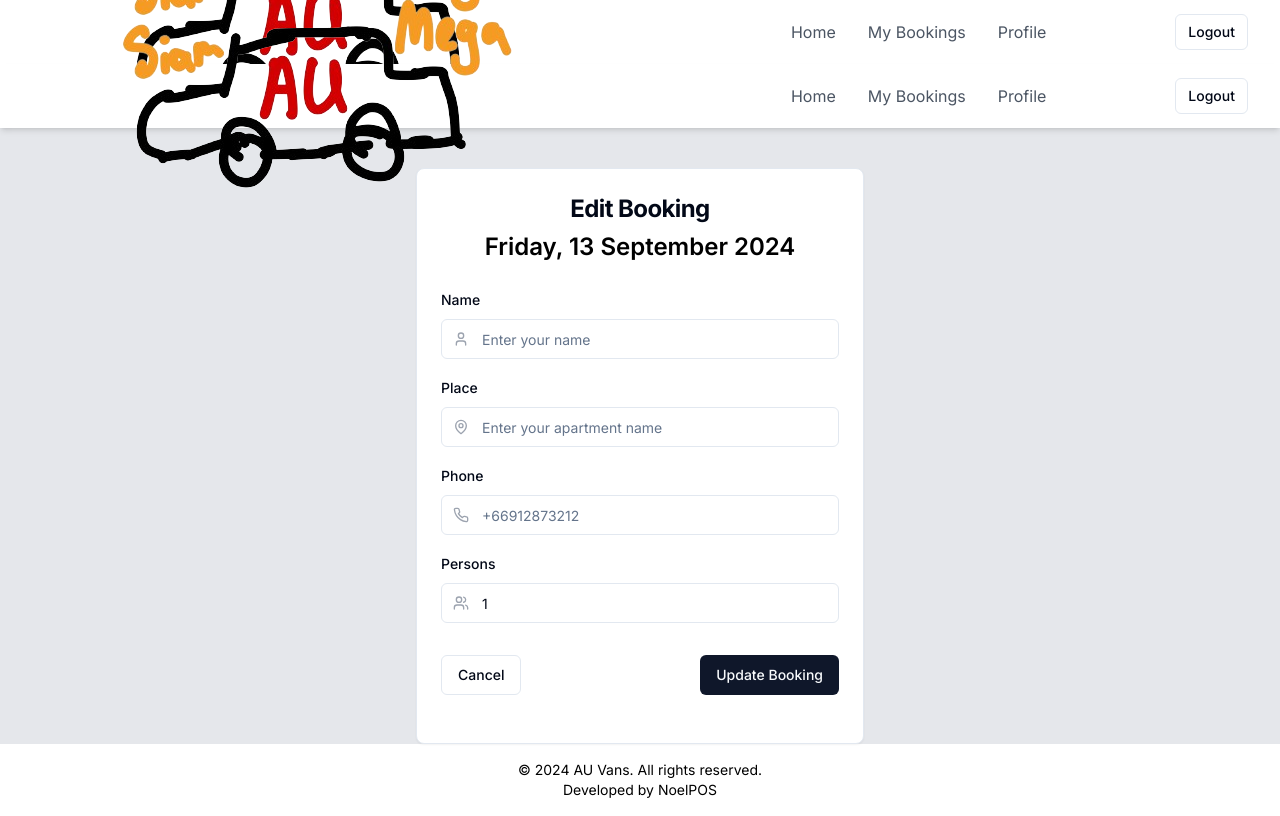
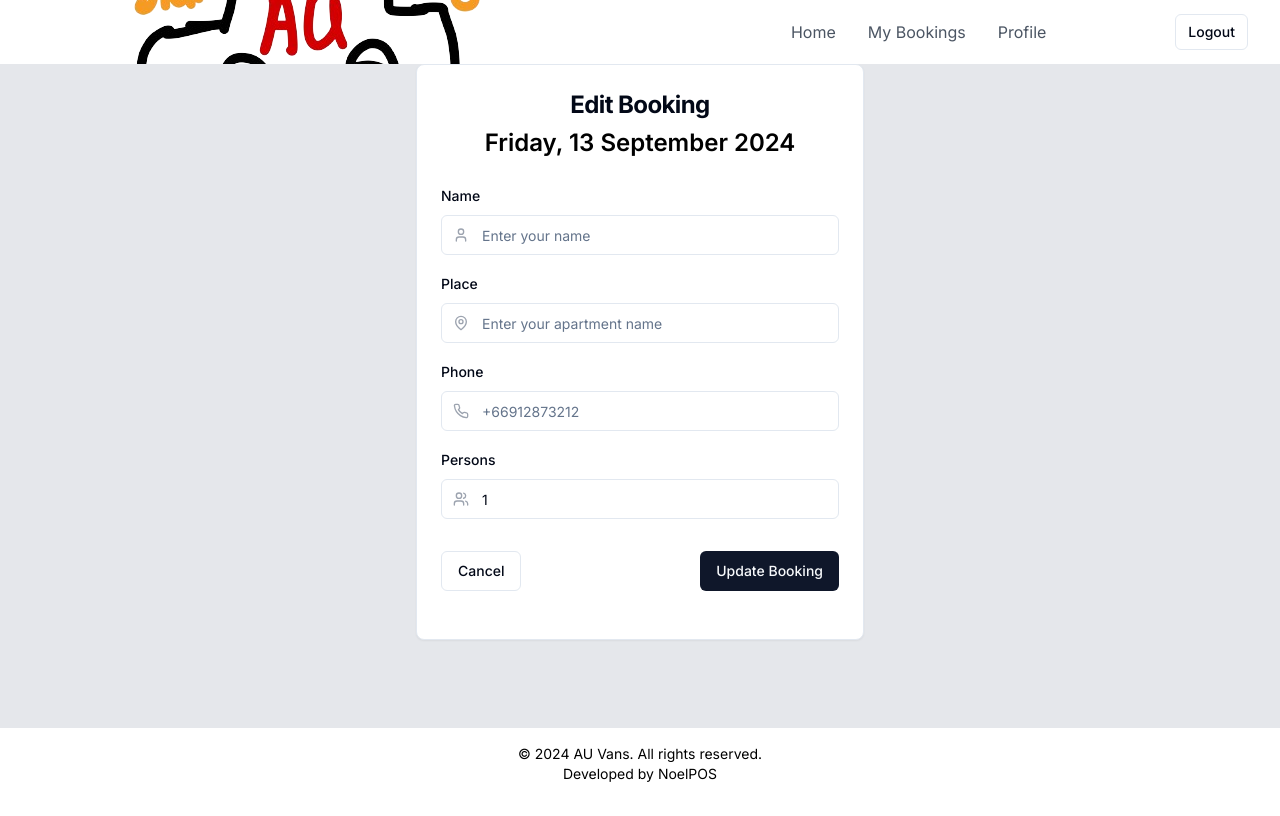
Before and after one commit to NoelPOS/AU-Van, a Next.js app: page /editbooking/1 in a window 1280 px wide. Built offline with nearby package versions, Linux system fonts and the light colour scheme; no server answers.

Commit message:
fix double navbar

```diff
--- a/src/app/editbooking/[bookingid]/page.tsx
+++ b/src/app/editbooking/[bookingid]/page.tsx
@@ -5,9 +5,6 @@ export default function Page({ params }: { params: any }) {
   const date = new Date()
   return (
     <>
-      <div className="flex justify-between items-center mb-10">
-        <NavBar />
-      </div>
       <div className="flex flex-col items-center justify-center w-full">
         <BookForm date={date} isEdit={{ edit: true, id: params.bookingid }} />
       </div>
--- a/src/app/profile/page.tsx
+++ b/src/app/profile/page.tsx
@@ -1,10 +1,9 @@
 'use client'
 
 import React, { FormEvent, useEffect, useState } from 'react'
-import { useSession } from 'next-auth/react'
 import { useRouter } from 'next/navigation'
 import axios from 'axios'
-import { signOut } from 'next-auth/react'
+import { signOut, useSession } from 'next-auth/react'
 import { Button } from '@/components/ui/button'
 import { Input } from '@/components/ui/input'
 import { Label } from '@/components/ui/label'
@@ -31,7 +30,7 @@ import {
 } from '@/components/ui/alert-dialog'
 
 function Profile() {
-  const { data: session, status } = useSession()
+  const { data: session, status, update } = useSession()
   const [userData, setUserData] = useState(session?.user)
   const [error, setError] = useState('')
   const [success, setSuccess] = useState('')
@@ -112,6 +111,12 @@ function Profile() {
       setSuccess('Profile updated successfully')
       setUserData(response.data)
       setIsEditing(false)
+      if (session) {
+        update({ ...session, user: { ...session.user, ...response.data } })
+      }
+      setTimeout(() => {
+        setSuccess('')
+      }, 2000)
     } catch (error: any) {
       console.error(error.response?.data?.error || 'An error occurred')
       setError(error.response?.data?.error || 'Failed to update profile')
```
